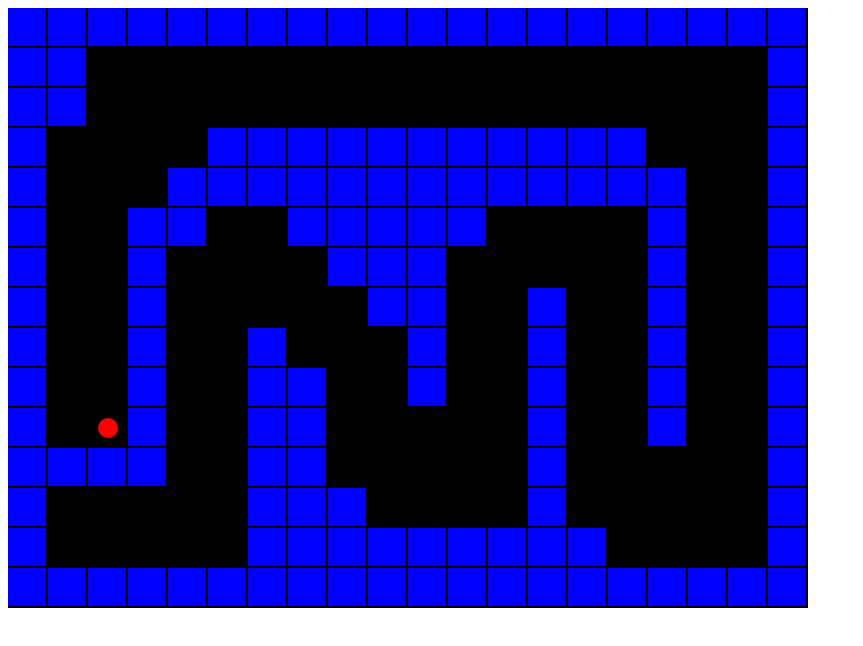
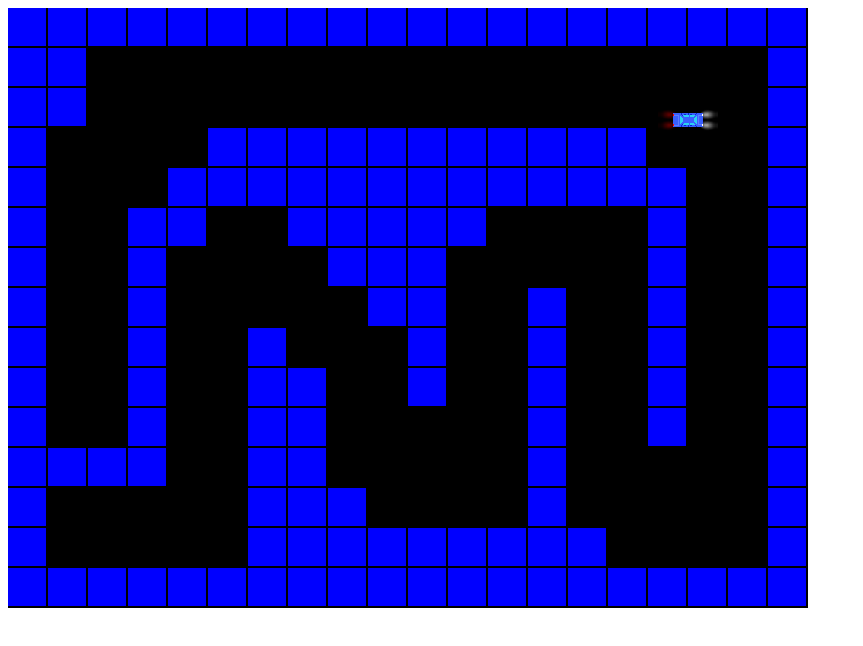
Before and after one commit to 7aylor/javascript, a plain HTML site: page JS games/Racing Game/game.html in a window 1280 px wide. Shown: the whole page, without its empty margins (0-863 px from the left). Drawn offline with Linux system fonts and the light colour scheme.

Commit message:
car image imported

```diff
--- a/JS games/Racing Game/game.html
+++ b/JS games/Racing Game/game.html
@@ -8,6 +8,9 @@
 <body>
 <canvas id="gameCanvas" width="800" height="600"></canvas>
 <script>
+
+	var carPic = document.createElement("img");
+	var carPicLoaded = false;
 
 	var ballX = 75;
 	var ballY = 75;
@@ -55,6 +58,11 @@
 		setInterval(updateAll, 1000/framesPerSecond);
 
 		canvas.addEventListener('mousemove', updateMousePos);
+
+		carPic.onload = function(){
+			carPicLoaded = true;
+		}
+		carPic.src = "player1car.png";
 
 		ballReset();
 	}
@@ -146,7 +154,7 @@
 	}
 
 	function moveAll(){
-		//ballMove();
+		ballMove();
 		ballTrackHandling();
 	}
 
@@ -169,7 +177,11 @@
 
 	function drawAll(){
 		colorRect(0,0, canvas.width, canvas.height, 'black'); //clear screen
-		colorCircle(ballX, ballY, 10, 'red'); //draw ball
+		//colorCircle(ballX, ballY, 10, 'red'); //draw ball
+		if(carPicLoaded){
+			canvasContext.drawImage(carPic,
+				ballX - carPic.width/2, ballY - carPic.height/2);
+		}
 
 		drawTracks();
 	}
```
Also changed, not shown: JS games/Racing Game/player1car.png (added).
